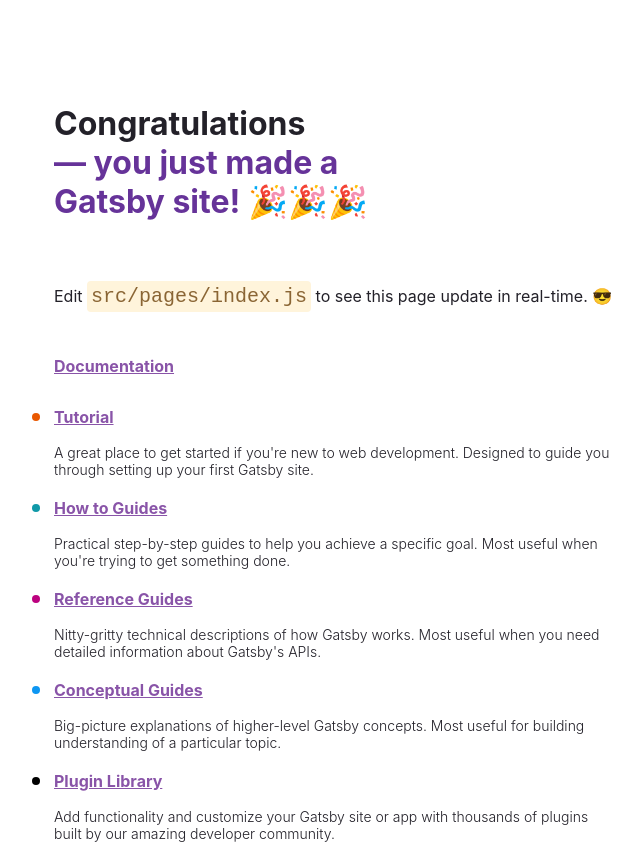
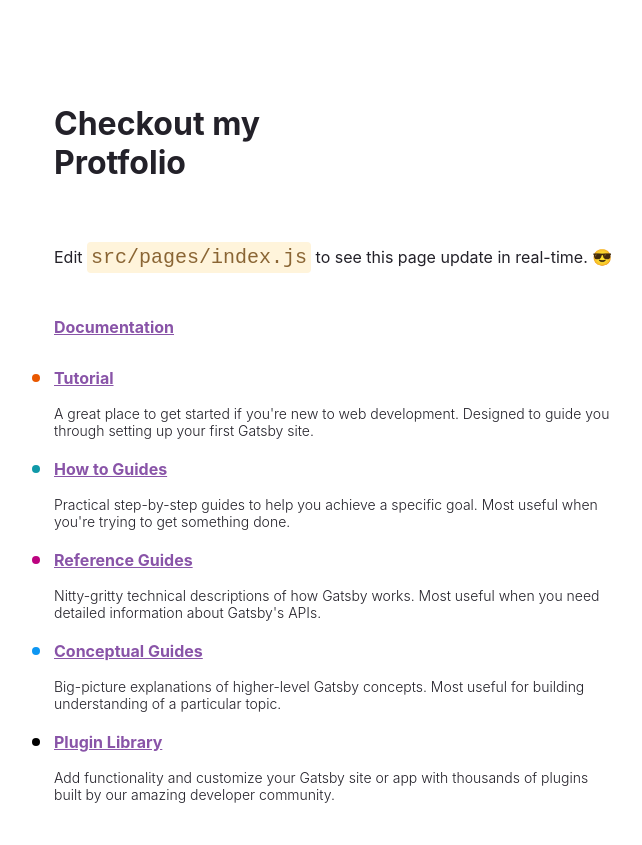
Before and after one commit to Sowmya-401-advanced-javascript/my-gatsby-portfolio, a Gatsby site: page / in a window 1280 px wide. Shown: the top 845 px of the page, without its empty margins (50-692 px from the left). Built offline with nearby package versions, Linux system fonts and the light colour scheme; Gatsby itself is replaced by a stand-in of ours.

Commit message:
initial setup

```diff
--- a/src/pages/index.js
+++ b/src/pages/index.js
@@ -100,14 +100,14 @@ const links = [
 const IndexPage = () => {
   return (
     <main style={pageStyles}>
-      <title>Home Page</title>
+      <title>Portfolio-SowmyaBillakanti</title>
       <h1 style={headingStyles}>
-        Congratulations
-        <br />
-        <span style={headingAccentStyles}>— you just made a Gatsby site! </span>
+        Checkout my Protfolio
+        {/* <br /> */}
+        {/* <span style={headingAccentStyles}>— you just made a Gatsby site! </span>
         <span role="img" aria-label="Party popper emojis">
           🎉🎉🎉
-        </span>
+        </span> */}
       </h1>
       <p style={paragraphStyles}>
         Edit <code style={codeStyles}>src/pages/index.js</code> to see this page
```
